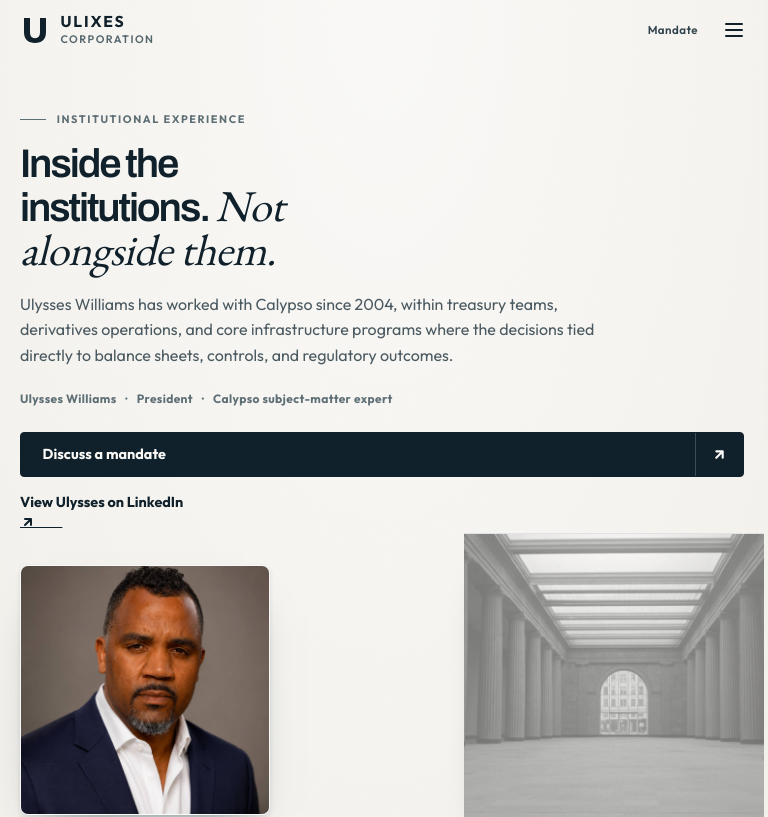
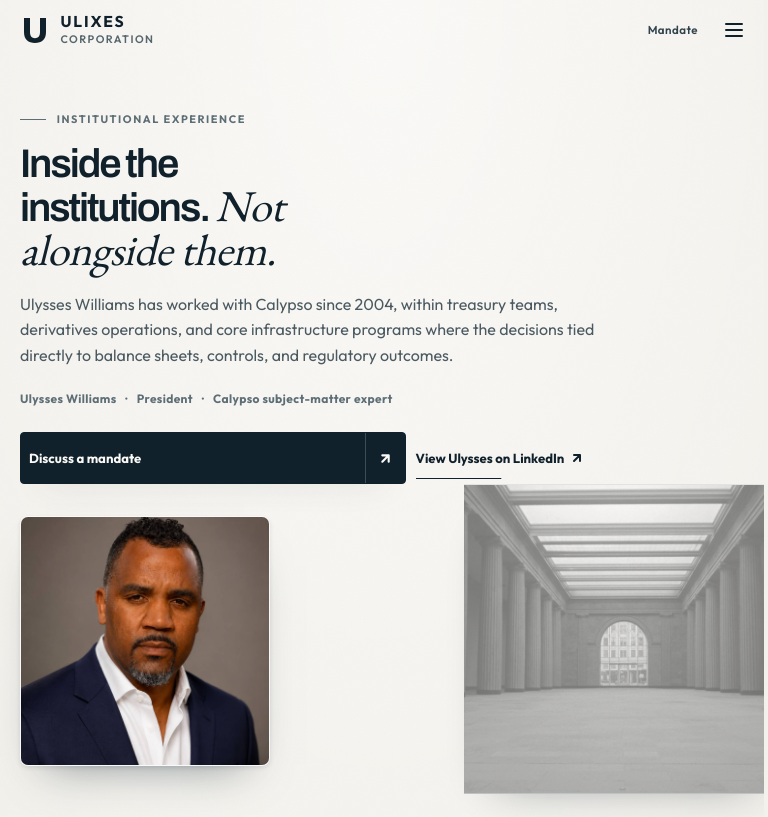
Before and after one commit to friizzyy/ulixes-corp, a Next.js app: page /institutional-experience in a window 768 px wide. Shown: the top 817 px of the page. Built offline with nearby package versions, Linux system fonts and the light colour scheme.

Commit message:
fix: contain mobile experience controls

```diff
--- a/src/app/institutional-experience/institutional-experience.module.css
+++ b/src/app/institutional-experience/institutional-experience.module.css
@@ -660,9 +660,41 @@
   }
 
   .heroActions {
+    display: grid;
+    grid-template-columns: minmax(0, 1.08fr) minmax(0, 0.92fr);
     align-items: stretch;
-    gap: 0.75rem 1.25rem;
+    gap: 0.625rem;
     margin-top: 1.5rem;
+  }
+
+  .heroActions .action {
+    grid-template-columns: minmax(0, 1fr) 2.5rem;
+    width: auto;
+    min-width: 0;
+    font-size: clamp(0.72rem, 3.1vw, 0.82rem);
+  }
+
+  .heroActions .action > span:first-child {
+    min-width: 0;
+    padding-inline: 0.5rem;
+  }
+
+  .heroActions .textLink {
+    min-width: 0;
+    padding-block: 0.35rem;
+    font-size: clamp(0.72rem, 3.1vw, 0.82rem);
+    line-height: 1.25;
+    white-space: normal;
+  }
+
+  .heroActions .textLinkLabel {
+    display: flex;
+    align-items: center;
+    gap: 0.3rem;
+  }
+
+  .heroActions .textLinkLabel svg {
+    flex: none;
   }
 
   .heroPortrait {
@@ -766,7 +798,6 @@
     padding-inline: 0;
   }
 
-  .action,
   .closeCta {
     width: 100%;
     min-height: 44px;
--- a/src/components/calypso/mobile-lifecycle-pager.tsx
+++ b/src/components/calypso/mobile-lifecycle-pager.tsx
@@ -222,7 +222,7 @@
                 }}
                 type="button"
                 className={styles.segment}
-                aria-label={`Stage ${index + 1}: ${stage.label} — ${pad(index + 1)}`}
+                aria-label={`Stage ${index + 1}: ${stage.label}, ${pad(index + 1)}`}
                 aria-pressed={isActive}
                 aria-controls={summaryId}
                 data-material={material}
--- a/src/components/experience/mobile-institution-reader.module.css
+++ b/src/components/experience/mobile-institution-reader.module.css
@@ -1,18 +1,34 @@
 .reader {
   display: grid;
   gap: 1rem;
+  min-width: 0;
 }
 
 .index {
   display: flex;
   gap: 0.5rem;
-  width: calc(100% + var(--mobile-gutter-right, 20px));
-  padding: 0 var(--mobile-gutter-right, 20px) 0.25rem 0;
+  box-sizing: border-box;
+  width: 100%;
+  padding: 0.25rem 1rem 0.5rem;
   overflow-x: auto;
   overscroll-behavior-x: contain;
   scrollbar-width: none;
-  scroll-padding-inline: 0 var(--mobile-gutter-right, 20px);
+  scroll-padding-inline: 1rem;
   scroll-snap-type: x proximity;
+  -webkit-mask-image: linear-gradient(
+    90deg,
+    transparent 0,
+    #000 1rem,
+    #000 calc(100% - 1rem),
+    transparent 100%
+  );
+  mask-image: linear-gradient(
+    90deg,
+    transparent 0,
+    #000 1rem,
+    #000 calc(100% - 1rem),
+    transparent 100%
+  );
 }
 
 .index::-webkit-scrollbar {
@@ -176,6 +192,8 @@
     padding: 0;
     overflow: visible;
     border-top: 1px solid rgba(16, 33, 43, 0.14);
+    -webkit-mask-image: none;
+    mask-image: none;
   }
 
   .indexControl {
--- a/src/components/services/mobile-process-pager.tsx
+++ b/src/components/services/mobile-process-pager.tsx
@@ -69,7 +69,7 @@
               type="button"
               id={controlId}
               className={styles.phaseControl}
-              aria-label={`Phase ${index + 1}: ${step.title} — ${pad(index)}`}
+              aria-label={`Phase ${index + 1}: ${step.title}, ${pad(index)}`}
               aria-expanded={isActive}
               aria-controls={detailId}
               onClick={() => selectPhase(index)}
```
Also changed, not shown: 2 other files (tests, documents, lock files or other folders).
